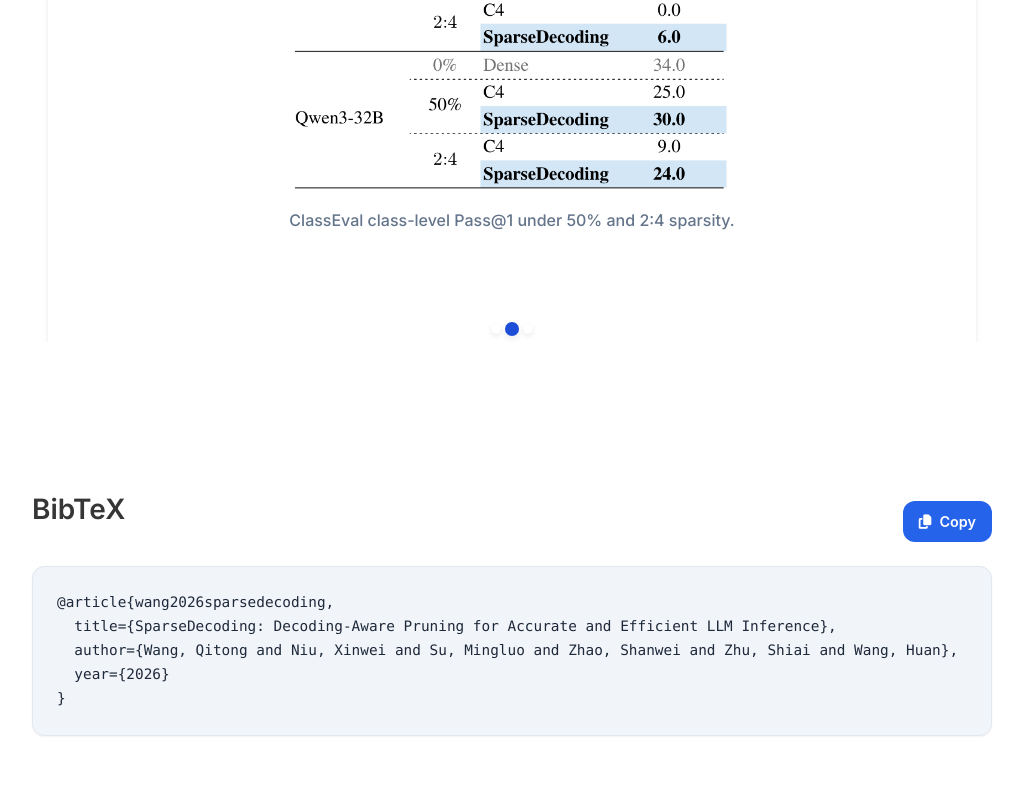
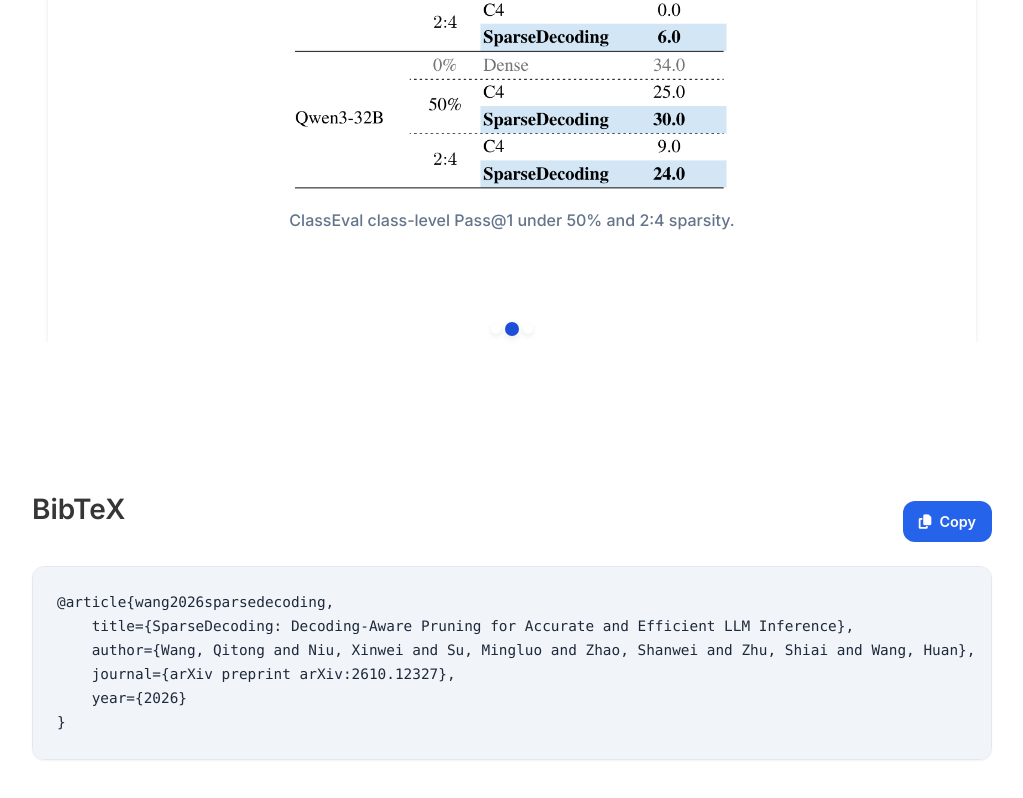
Before and after one commit to wang-qitong/SparseDecoding, a plain HTML site: page index.html in a window 1280 px wide. Shown: the part 3336-4134 px from the top of the page, without its empty margins (128-1151 px from the left). Drawn offline with nearby package versions, Linux system fonts and the light colour scheme; some icons are missing.

Commit message:
Add the arXiv identifier to the BibTeX entry.

```diff
--- a/index.html
+++ b/index.html
@@ -214,9 +214,10 @@
         </button>
       </div>
       <pre id="bibtex-code"><code>@article{wang2026sparsedecoding,
-  title={SparseDecoding: Decoding-Aware Pruning for Accurate and Efficient LLM Inference},
-  author={Wang, Qitong and Niu, Xinwei and Su, Mingluo and Zhao, Shanwei and Zhu, Shiai and Wang, Huan},
-  year={2026}
+    title={SparseDecoding: Decoding-Aware Pruning for Accurate and Efficient LLM Inference},
+    author={Wang, Qitong and Niu, Xinwei and Su, Mingluo and Zhao, Shanwei and Zhu, Shiai and Wang, Huan},
+    journal={arXiv preprint arXiv:2610.12327},
+    year={2026}
 }</code></pre>
     </div>
   </section>
```
